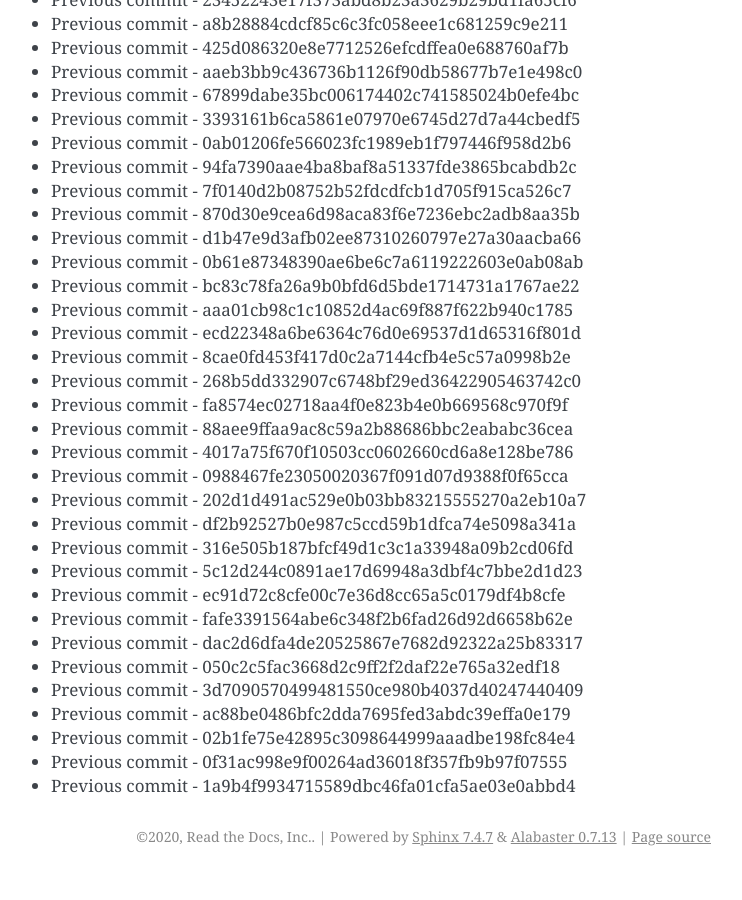
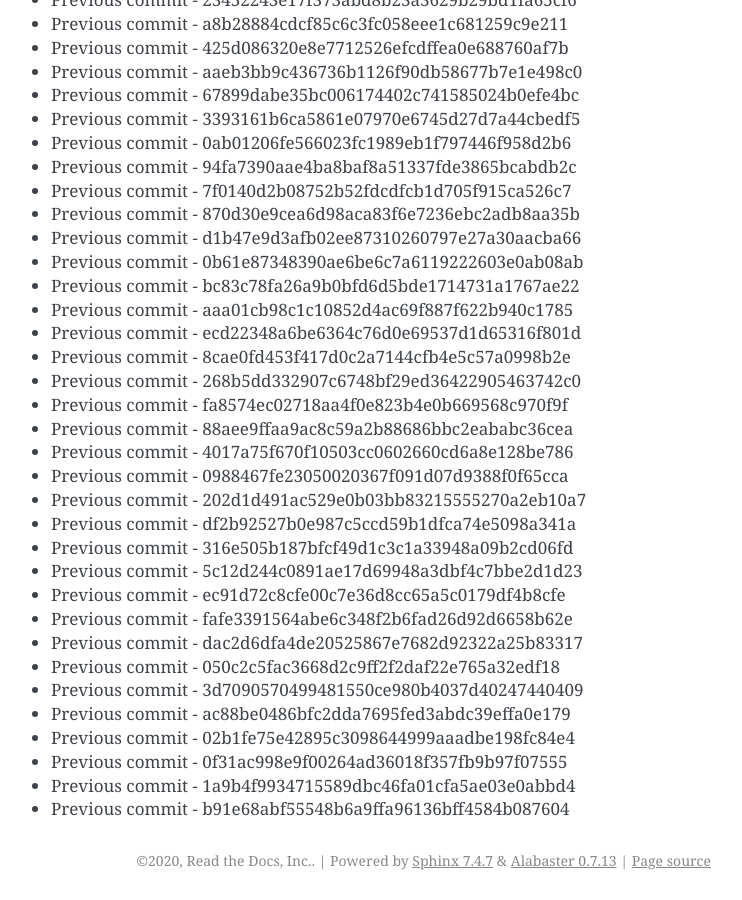
Before and after one commit to readthedocs/rtd-git-stresstest, a Sphinx documentation site: the page built from docs/updates.rst, in a window 1280 px wide and 900 px high, scrolled down 92654 px. Shown: the whole window, without its empty margins (399-1141 px from the left). Built offline with Sphinx 7.4.7, drawn with Linux system fonts in a browser that asks for light colours; before the commit the page ends 93530 px from its top, so only the background shows below that.

Commit message:
Generating commit from previous: b91e68abf55548b6a9ffa96136bff4584b087604

```diff
--- a/docs/updates.rst
+++ b/docs/updates.rst
@@ -3925,3 +3925,4 @@ It can be tested for any performance characteristics.
 * Previous commit - 02b1fe75e42895c3098644999aaadbe198fc84e4
 * Previous commit - 0f31ac998e9f00264ad36018f357fb9b97f07555
 * Previous commit - 1a9b4f9934715589dbc46fa01cfa5ae03e0abbd4
+* Previous commit - b91e68abf55548b6a9ffa96136bff4584b087604
```
